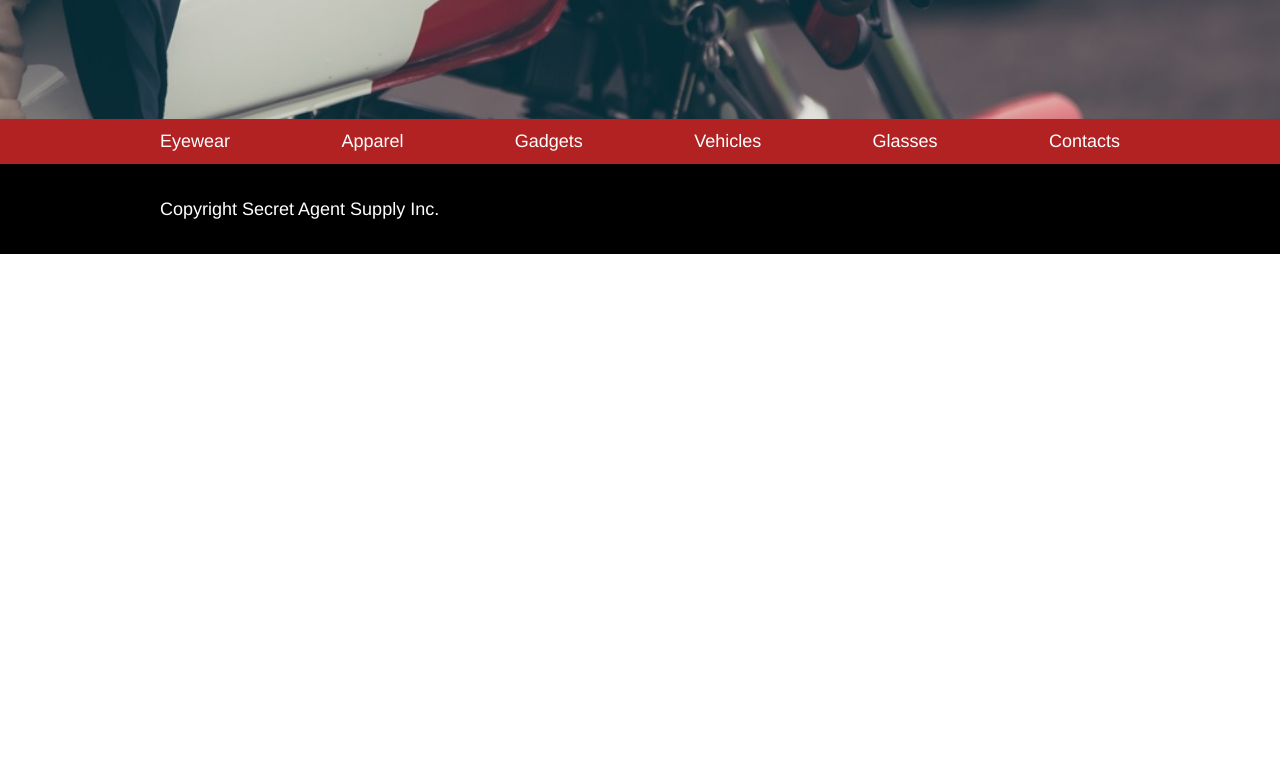
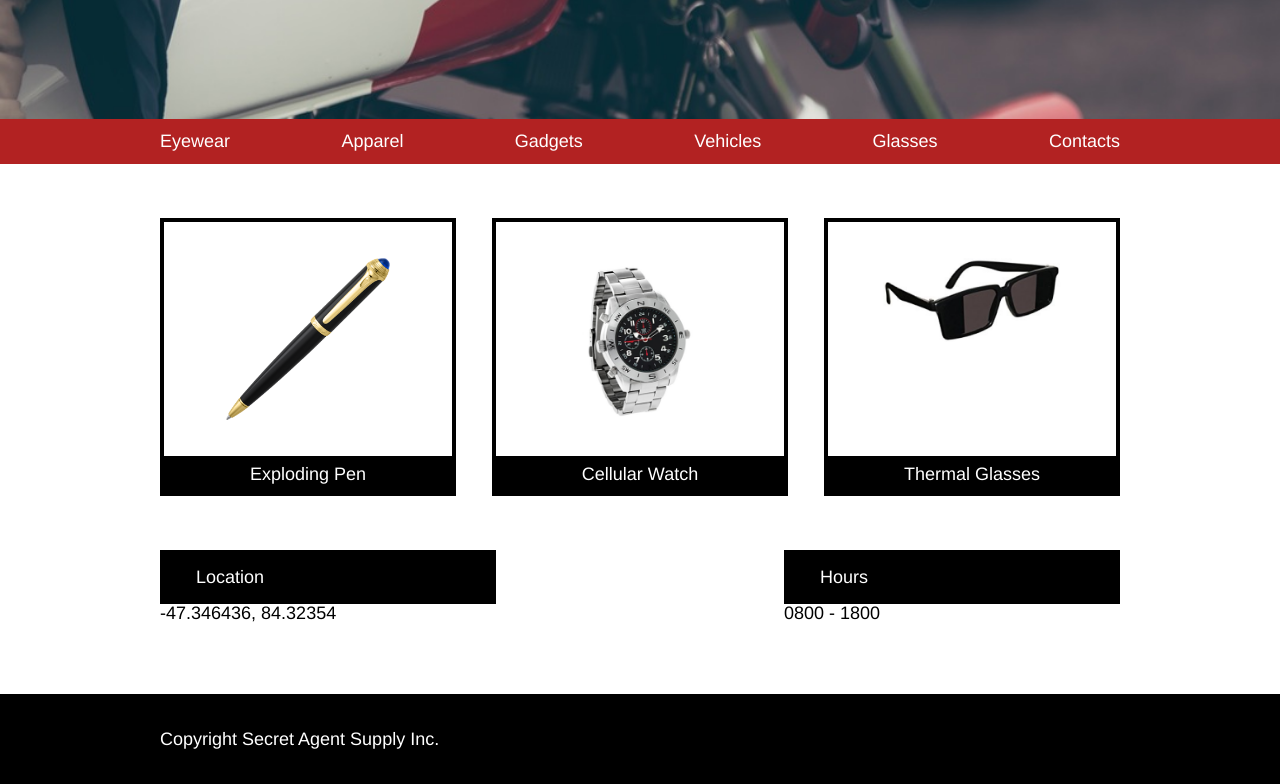
Before and after one commit to brenda-luz/SecretAgentSupply, a plain HTML site: page index.html in a window 1280 px wide. Shown: the part 373-1157 px from the top of the page. Before the commit the page ends 800 px from the top, so only its background shows below. Drawn offline with Linux system fonts and the light colour scheme.

Commit message:
Add main section

```diff
--- a/index.html
+++ b/index.html
@@ -35,6 +35,41 @@
       </div>
     </nav>
 
+    <main>
+      <div class="site-container column-flex">
+
+        <div class="items-container flex">
+          <div class="item">
+            <img src="./resources/img/pen.png" alt="Exploding pen">
+            <p class="item-name">Exploding Pen</p>
+          </div>
+
+          <div class="item">
+            <img src="./resources/img/watch.png" alt="Cellular Watch">
+            <p class="item-name">Cellular Watch</p>
+          </div>
+
+          <div class="item">
+            <img id="glasses" src="./resources/img/glasses.png" alt="Thermal Glasses">
+            <p class="item-name">Thermal Glasses</p>
+          </div>
+        </div>
+
+        <div class="info-container flex">
+          <div class="info">
+            <p class="info-title">Location</p>
+            <p class="info-sub">-47.346436, 84.32354</p>
+          </div>
+
+          <div class="info">
+            <p class="info-title">Hours</p>
+            <p class="info-sub">0800 - 1800</p>
+          </div>
+
+        </div>
+
+      </div>
+    </main>
 
     <footer>
       <div class="site-container">
--- a/resources/css/style.css
+++ b/resources/css/style.css
@@ -12,6 +12,11 @@ html, body {
 .flex {
   display: flex;
   justify-content: space-between;
+}
+
+.column-flex {
+  display: flex;
+  flex-direction: column;
 }
 
 /*header*/
@@ -75,6 +80,56 @@ nav {
 }
 
 
+/*main*/
+.items-container {
+  padding: 3rem 0;
+}
+
+.item {
+  border: 4px solid black;
+  width: 30%;
+  text-align: center;
+  height: 15rem;
+  display: flex;
+  flex-direction: column;
+  justify-content: space-between;
+}
+
+main img {
+  margin: 2rem auto;
+  height: 9rem;
+}
+
+.item-name {
+  background: #000;
+  padding-top: 0.5rem;
+  padding-bottom: 0.5rem;
+  bottom: 0;
+}
+
+#glasses {
+  max-width: 10rem;
+  height: auto;
+}
+
+.info-container {
+  padding-bottom: 4rem;
+}
+
+.info {
+  width: 35%;
+}
+
+.info-title {
+  background-color: #000;
+  padding: 1rem 2rem;
+}
+
+.info-sub {
+  color: #000;
+}
+
+
 /*footer*/
 footer {
   background-color: #000;
```
